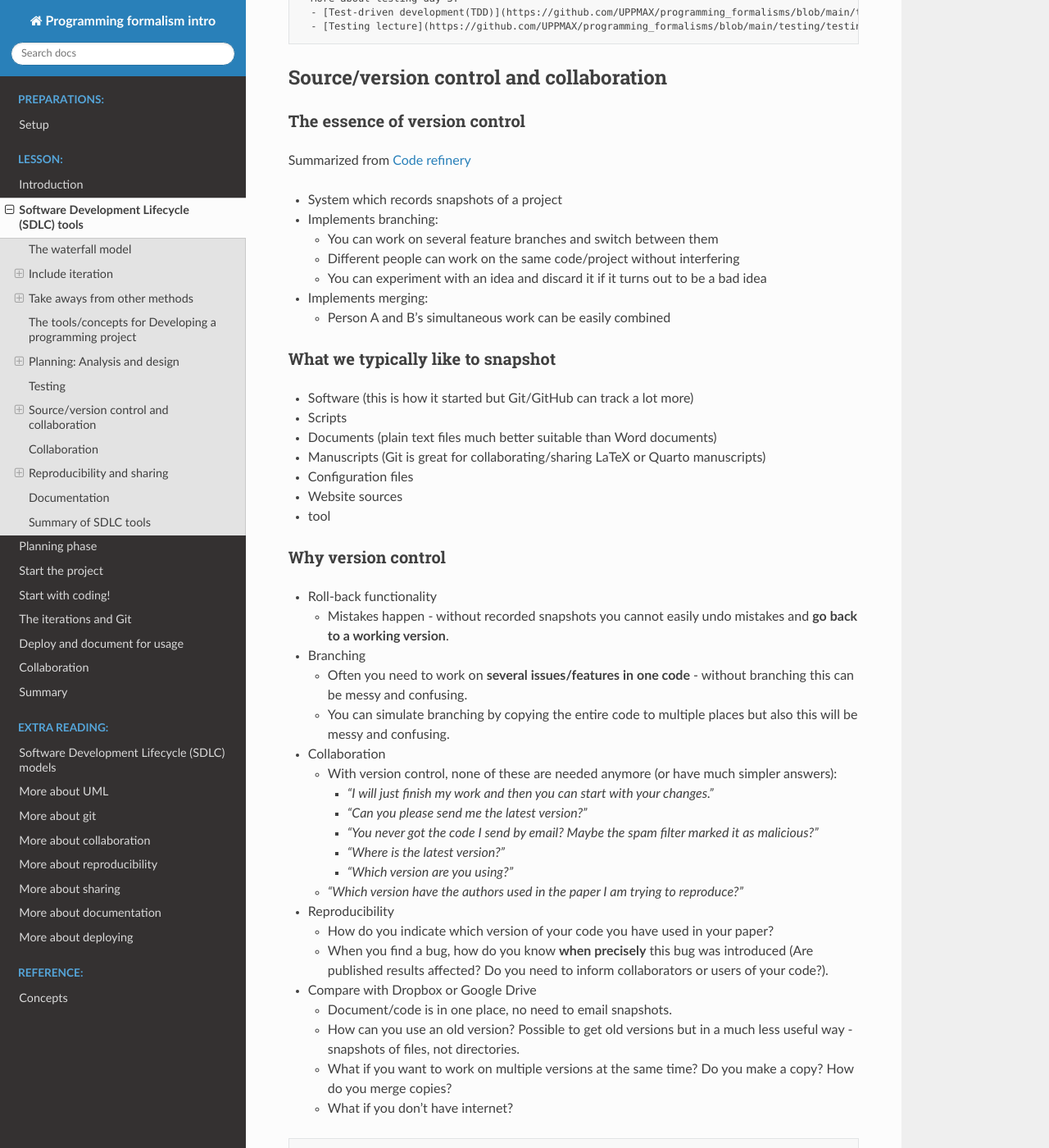
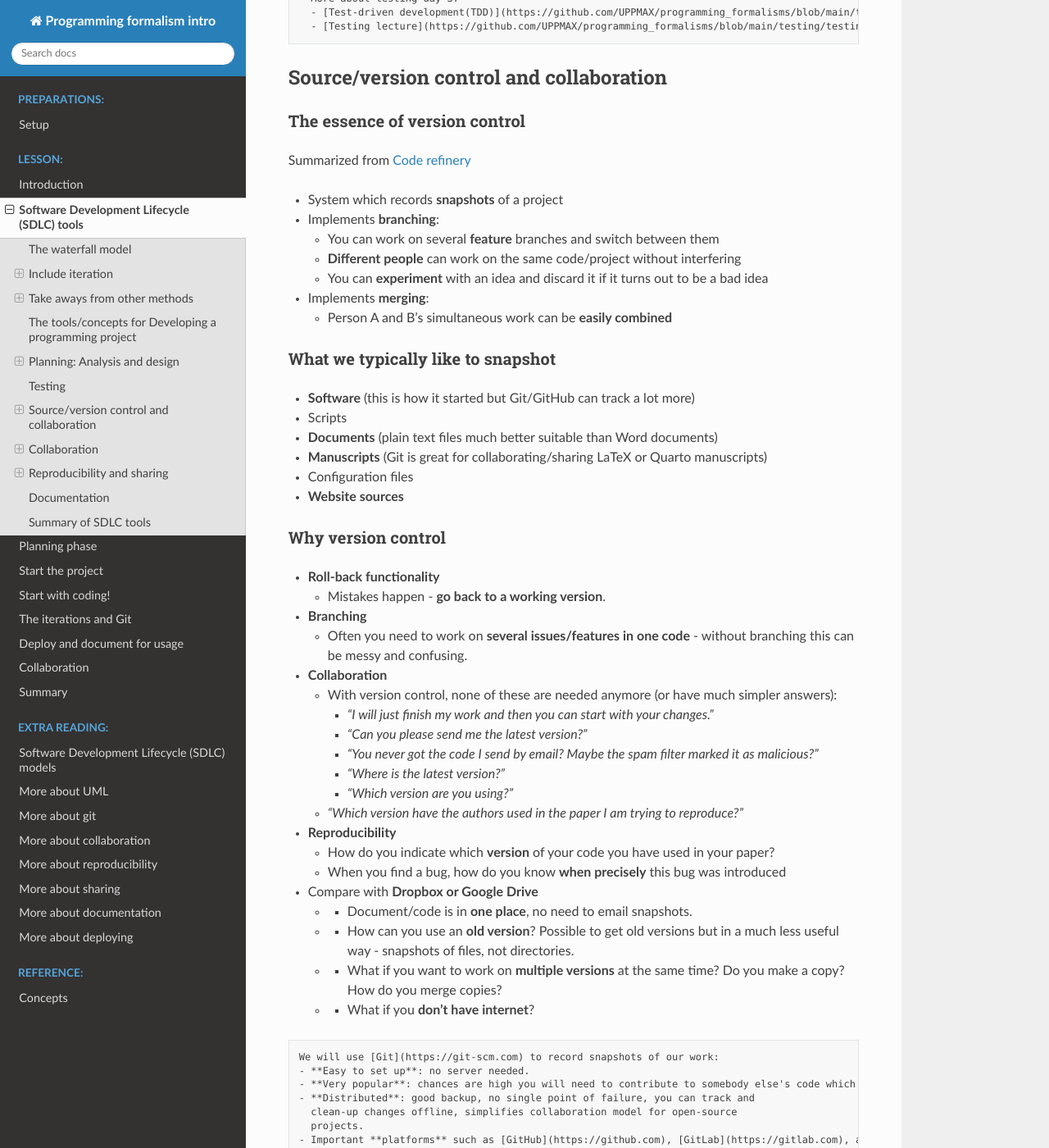
Before and after one commit to UPPMAX/programming_formalisms_intro, a Sphinx documentation site: the page built from doc/sdlc_tools.md, in a window 1280 px wide and 1400 px high, scrolled down 8376 px. Shown: the whole window at 82% size. Built offline with Sphinx 7.4.7 and the Read the Docs theme 2.0.0, drawn with Linux system fonts in a browser that asks for light colours; pages that are not in the unit, such as notebooks, are missing from menus; some of the changed text lies outside the part shown.

Commit message:
sdlc_tools.md version control

````diff
--- a/doc/sdlc_tools.md
+++ b/doc/sdlc_tools.md
@@ -427,31 +427,29 @@
 ###  The essence of version control
 Summarized from [Code refinery](https://coderefinery.github.io/git-intro/motivation/)
 
-- System which records snapshots of a project
-- Implements branching:
-  - You can work on several feature branches and switch between them
-  - Different people can work on the same code/project without interfering
-  - You can experiment with an idea and discard it if it turns out to be a bad idea
-- Implements merging:
-  - Person A and B’s simultaneous work can be easily combined
+- System which records **snapshots** of a project
+- Implements **branching**:
+  - You can work on several **feature** branches and switch between them
+  - **Different people** can work on the same code/project without interfering
+  - You can **experiment** with an idea and discard it if it turns out to be a bad idea
+- Implements **merging**:
+  - Person A and B’s simultaneous work can be **easily combined**
 
 ### What we typically like to snapshot
 
-- Software (this is how it started but Git/GitHub can track a lot more)
+- **Software** (this is how it started but Git/GitHub can track a lot more)
 - Scripts
-- Documents (plain text files much better suitable than Word documents)
-- Manuscripts (Git is great for collaborating/sharing LaTeX or Quarto manuscripts)
+- **Documents** (plain text files much better suitable than Word documents)
+- **Manuscripts** (Git is great for collaborating/sharing LaTeX or Quarto manuscripts)
 - Configuration files
-- Website sources
-- tool
+- **Website sources**
 
 ###  Why version control
-- Roll-back functionality
-   - Mistakes happen - without recorded snapshots you cannot easily undo mistakes and **go back to a working version**.
-- Branching
+- **Roll-back functionality**
+   - Mistakes happen - **go back to a working version**.
+- **Branching**
   - Often you need to work on **several issues/features in one code** - without branching this can be messy and confusing.
-  - You can simulate branching by copying the entire code to multiple places but also this will be messy and confusing.
-- Collaboration
+- **Collaboration**
   - With version control, none of these are needed anymore (or have much simpler answers):
     - *"I will just finish my work and then you can start with your changes."*
     - *"Can you please send me the latest version?"*
@@ -459,15 +457,14 @@
     - *"Where is the latest version?"*
     - *"Which version are you using?"*
    - *"Which version have the authors used in the paper I am trying to reproduce?"*
-- Reproducibility
-  - How do you indicate which version of your code you have used in your paper?
+- **Reproducibility**
+  - How do you indicate which **version** of your code you have used in your paper?
   - When you find a bug, how do you know **when precisely** this bug was introduced
-  (Are published results affected? Do you need to inform collaborators or users of your code?).
-- Compare with Dropbox or Google Drive
-  - Document/code is in one place, no need to email snapshots.
-  - How can you use an old version? Possible to get old versions but in a much less useful way - snapshots of files, not directories.
-  - What if you want to work on multiple versions at the same time? Do you make a copy? How do you merge copies?
-  - What if you don't have internet?
+- Compare with **Dropbox or Google Drive**
+  - + Document/code is in **one place**, no need to email snapshots.
+  - - How can you use an **old version**? Possible to get old versions but in a much less useful way - snapshots of files, not directories.
+  - - What if you want to work on **multiple versions** at the same time? Do you make a copy? How do you merge copies?
+  - - What if you **don't have internet**?
 
 ```{discussion} Why Git?
 We will use [Git](https://git-scm.com) to record snapshots of our work:
@@ -517,25 +513,30 @@
       - Introduce git and GitHub
       - Get into working with git
       - Get into using GitHub as a remote repository
-   ```
+```
+
 
 ## Collaboration
 
-- Let's say that someone has given you access to a repository online and you want to contribute to it.
-- It is quite easy to make a copy and send a change back.
-- First, we do this a relatively simple way: get repository, make a change
-  locally, and send the change directly back.
-- Then, we make a "pull request" that allows a review.
-- Once we know how code review works, we will be able to propose changes
-  to repositories of others and review changes submitted by external
-  contributors.
+### Example
+- Someone has given you access to a repository online and **you want to contribute** to it.
+- Quite easy to make a **copy and send a change back**.
+  1. get repository, make a change locally, and send the change directly back.
+  2. make a "pull request" that allows a review.
+- Once we know how code review works:
+  -  we will be able to propose changes to repositories of others
+  -  review changes submitted by external contributors.
 
 ```{objectives}
    - [Collaboration](https://uppmax.github.io/programming_formalisms_intro/collab.html) aims to
      - Get into working more with GitHub for collaboration
-     - Centralized workflow
-     - Forking
+     - **Centralized** workflow (good within a group)
+     - **Forking** (better for contribution to other's project)
      - Contributing to other's projects
+```
+
+```{seealso}
+- Git and GitHub will be used in the other days as well
 ```
 
 ## Reproducibility and sharing
````
Also changed, not shown: other parts of doc/sdlc_tools.md (+3 -4 lines).
